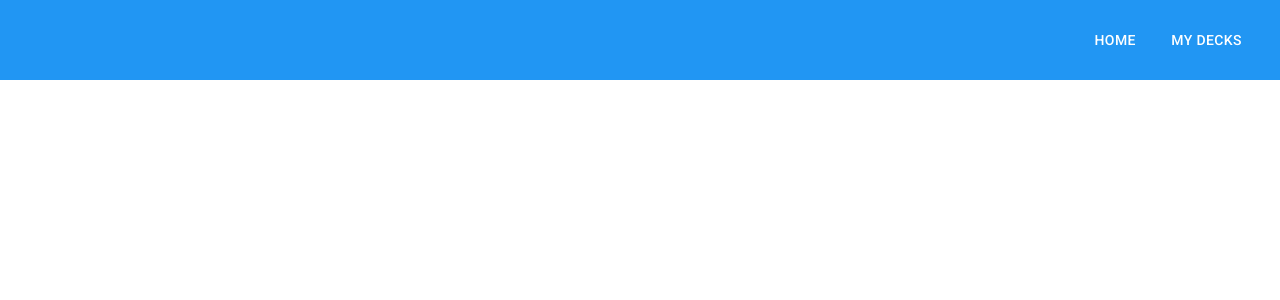
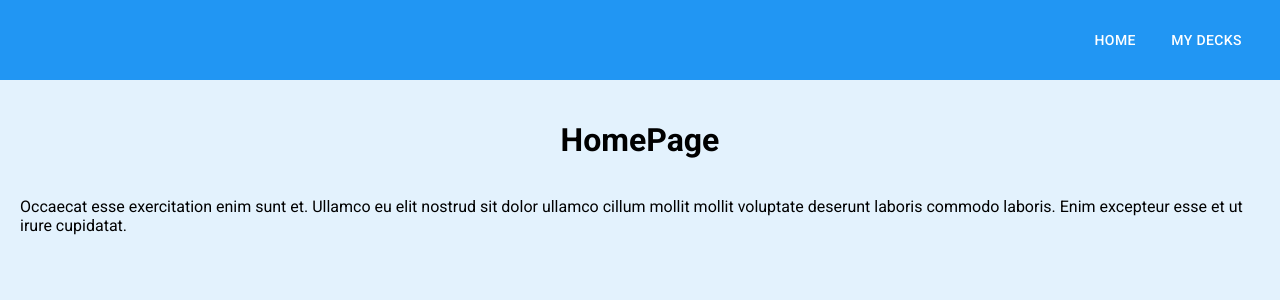
Before and after one commit to AiBenTor/flashcards-app, a React (Vite) app: page / in a window 1280 px wide. Shown: the top 300 px of the page. Built offline with nearby package versions, Linux system fonts and the light colour scheme.

Commit message:
feat: Add home page base

```diff
--- a/src/App.tsx
+++ b/src/App.tsx
@@ -1,9 +1,12 @@
-import { Header } from './components/Header'
+import { PageLayout } from '@/layouts/PageLayout'
+import { HomePage } from '@/pages/HomePage'
 
 function App() {
   return (
     <>
-      <Header />
+      <PageLayout>
+        <HomePage />
+      </PageLayout>
     </>
   )
 }
--- /dev/null
+++ b/src/layouts/PageLayout.tsx
@@ -0,0 +1,17 @@
+import { Header } from '@/components/Header'
+import '@/styles/pageLayout.scss'
+
+interface Props {
+  children?: JSX.Element
+}
+
+export const PageLayout: React.FC<Props> = ({ children = <></> }) => {
+  return (
+    <>
+      <Header />
+      <main className='main--page'>
+        {children}
+      </main>
+    </>
+  )
+}
--- /dev/null
+++ b/src/pages/HomePage.tsx
@@ -0,0 +1,11 @@
+export const HomePage = () => {
+  return (
+    <>
+      <h1>HomePage</h1>
+      <p>
+        Occaecat esse exercitation enim sunt et. Ullamco eu elit nostrud sit dolor ullamco cillum mollit mollit
+        voluptate deserunt laboris commodo laboris. Enim excepteur esse et ut irure cupidatat.
+      </p>
+    </>
+  )
+}
--- a/src/styles/_base.scss
+++ b/src/styles/_base.scss
@@ -1,4 +1,8 @@
+@use 'palette.module';
+
 body {
+  background-color: palette.$base-light;
+  font-family: 'Roboto';
+  height: 100%;
   margin: 0;
-  font-family: 'Roboto';
 }
--- /dev/null
+++ b/src/styles/pageLayout.scss
@@ -0,0 +1,9 @@
+@use 'palette.module';
+
+.main--page {
+  align-items: center;
+  flex-direction: column;
+  display: flex;
+  justify-content: center;
+  padding: 20px;
+}
--- a/src/styles/palette.module.scss
+++ b/src/styles/palette.module.scss
@@ -1,7 +1,10 @@
 $primary: #2196f3;
 $secondary: #1976d2;
+$base-light: #e3f2fd;
+
 
 :export {
   primary: $primary;
   secondary: $secondary;
+  base-light: $base-light;
 }
```
